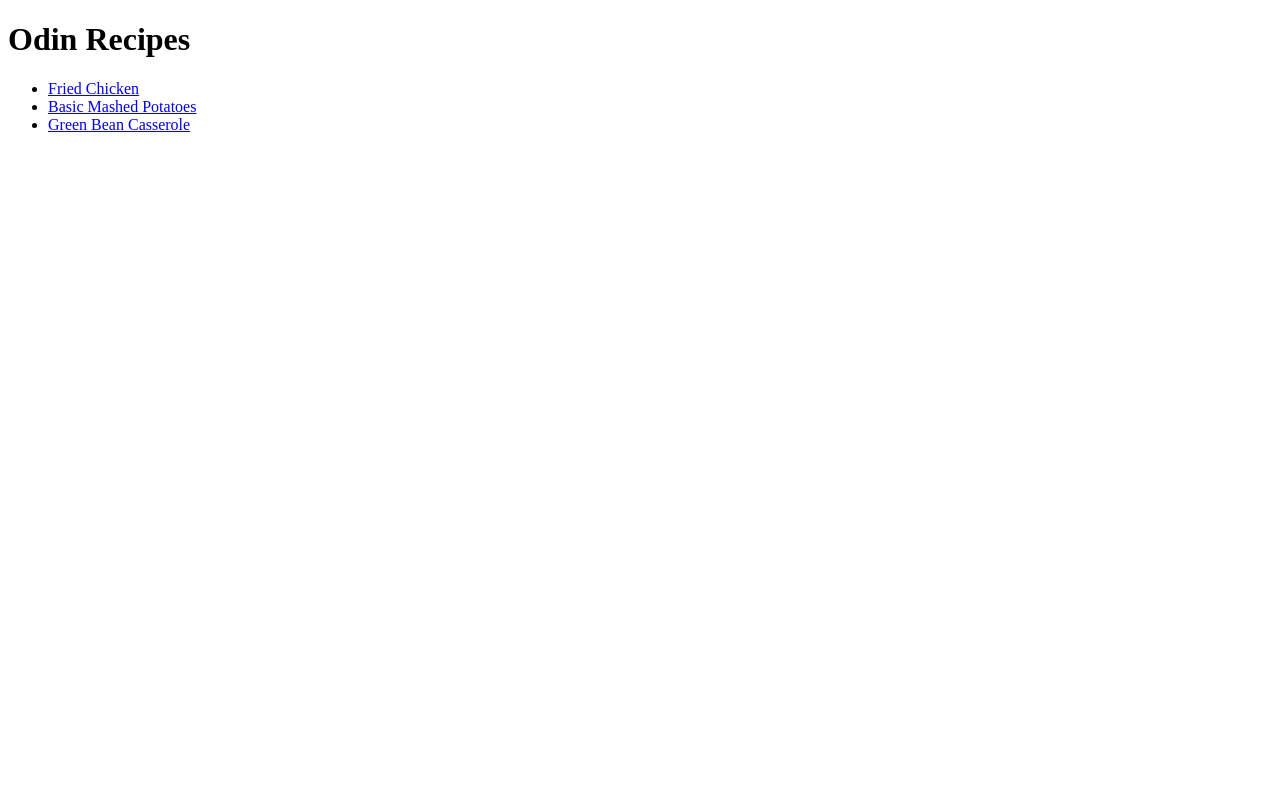
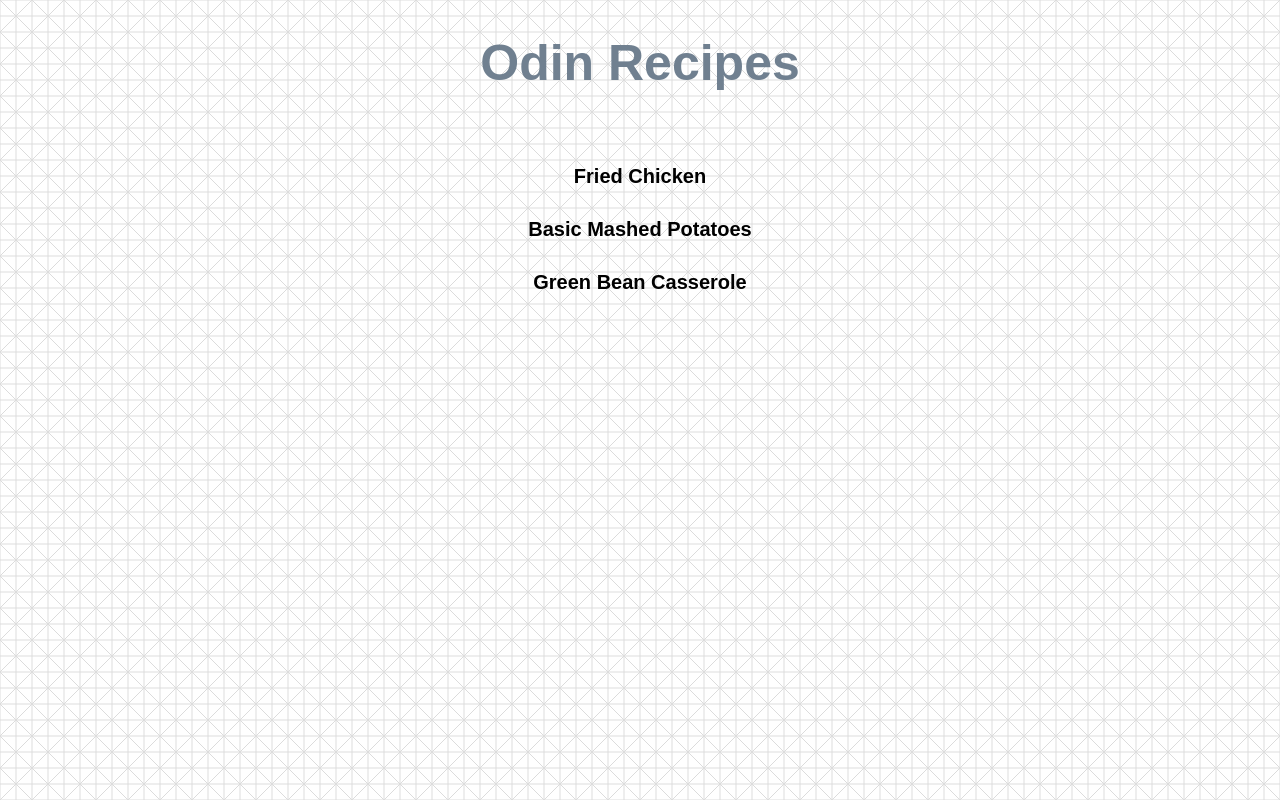
Before and after one commit to batuserifcann/odin-recipes, a plain HTML site: page index.html in a window 1280 px wide. Drawn offline with Linux system fonts and the light colour scheme.

Commit message:
added some basic improvements

```diff
--- /dev/null
+++ b/css/style.css
@@ -0,0 +1,44 @@
+body {
+  background: conic-gradient(from 90deg at 1px 1px, #0000 25%, gainsboro 0%) -0.5px -0.5px/1em
+      1em,
+    linear-gradient(
+        45deg,
+        #0000 calc(50% + -1 * 0.5px),
+        gainsboro 0 calc(50% + 0.5px),
+        #0000 0
+      )
+      0 0/2em 2em,
+    linear-gradient(
+        -45deg,
+        #0000 calc(50% + -1 * 0.5px),
+        gainsboro 0 calc(50% + 0.5px),
+        #0000 0
+      )
+      0 0/2em 2em;
+  font-family: Arial, Helvetica, sans-serif;
+  text-align: center;
+}
+
+h1 {
+  font-size: 50px;
+  text-align: center;
+  color: slategrey;
+}
+
+ul {
+  margin: auto;
+  width: 50%;
+  padding: 10px;
+  text-align: center;
+  list-style-type: none;
+}
+a {
+  color: inherit;
+  text-decoration: none;
+}
+li {
+  color: black;
+  margin-top: 30px;
+  font-size: 20px;
+  font-weight: bold;
+}
--- a/index.html
+++ b/index.html
@@ -4,6 +4,7 @@
     <meta charset="UTF-8" />
     <meta name="viewport" content="width=device-width, initial-scale=1.0" />
     <title>Odin Recipes</title>
+    <link rel="stylesheet" href="./css/style.css" />
   </head>
   <body>
     <h1>Odin Recipes</h1>
```
Also changed, not shown: recipes/basic-mashed-potatoes.html (+1 -0 lines), recipes/fried-chicken.html (+1 -0 lines), recipes/grean-bean-casserole.html (+1 -0 lines).
